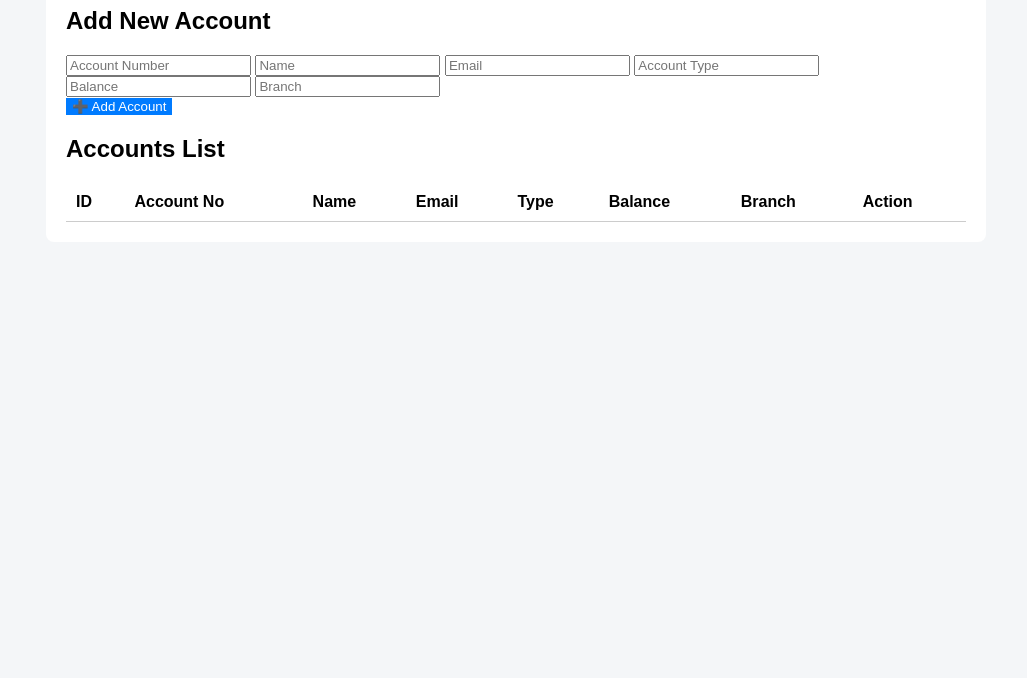
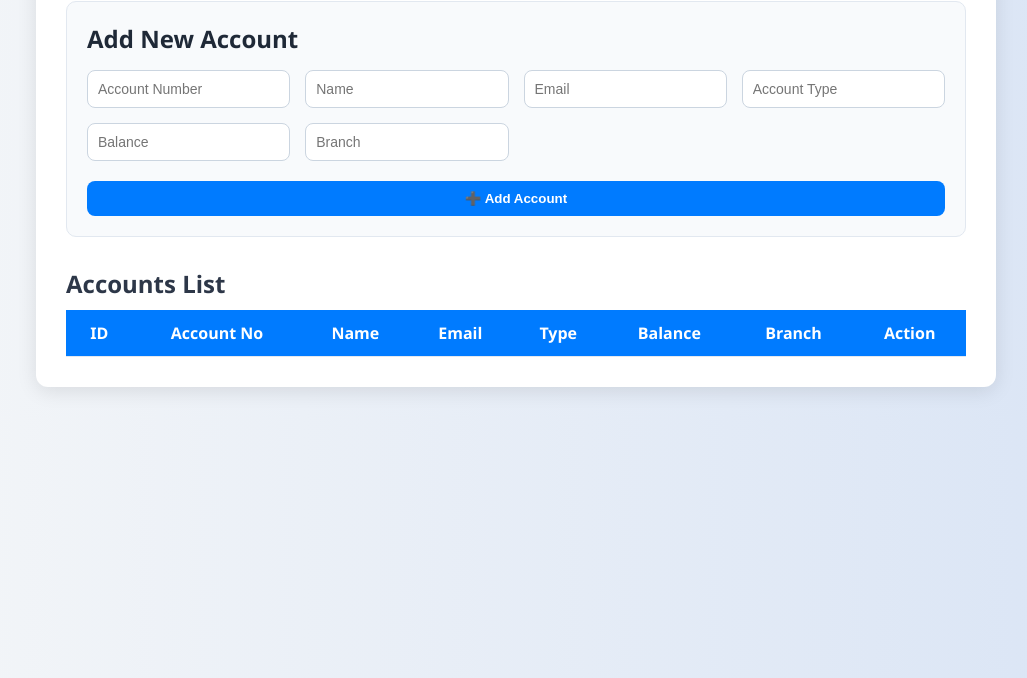
Before and after one commit to AnkitMahant/Bank-Management-Frontend, a plain HTML site: page index.html in a window 1280 px wide. Shown: the part 122-800 px from the top of the page, without its empty margins (124-1151 px from the left). Drawn offline with Linux system fonts and the light colour scheme; no server answers.

Commit message:
Update style.css

```diff
--- a/style.css
+++ b/style.css
@@ -1,39 +1,92 @@
-body {
-  font-family: Arial, sans-serif;
-  background: #f4f6f8;
-  padding: 20px;
+/* Reset and base */
+* {
+  margin: 0;
+  padding: 0;
+  box-sizing: border-box;
 }
 
+body {
+  font-family: 'Segoe UI', sans-serif;
+  background: linear-gradient(to right, #f4f6f8, #d9e4f5);
+  padding: 30px;
+  color: #333;
+}
+
+/* Container styling */
 .container {
-  max-width: 900px;
+  max-width: 960px;
   margin: auto;
   background: white;
-  padding: 20px;
-  border-radius: 8px;
+  padding: 30px;
+  border-radius: 12px;
+  box-shadow: 0 4px 20px rgba(0, 0, 0, 0.1);
 }
 
+/* Headings */
 h1 {
   text-align: center;
+  margin-bottom: 20px;
+  color: #2c3e50;
 }
 
-.form {
-  display: flex;
-  flex-wrap: wrap;
-  gap: 10px;
+/* Form section */
+.form-card {
+  background: #f8fafc;
+  padding: 20px;
+  border: 1px solid #e2e8f0;
+  border-radius: 10px;
+  margin-bottom: 30px;
+}
+
+.form-card h2 {
+  margin-bottom: 15px;
+  color: #1f2937;
+}
+
+.form-grid {
+  display: grid;
+  grid-template-columns: repeat(auto-fill, minmax(160px, 1fr));
+  gap: 15px;
   margin-bottom: 20px;
 }
 
-.form input, .form button {
+.form-grid input {
   padding: 10px;
-  flex: 1;
-  min-width: 150px;
+  border: 1px solid #cbd5e0;
+  border-radius: 8px;
+  font-size: 14px;
+  transition: border 0.3s;
 }
 
+.form-grid input:focus {
+  border-color: #007bff;
+  outline: none;
+}
+
+/* Buttons */
 button {
+  padding: 10px 20px;
+  font-weight: bold;
+  border-radius: 8px;
+  border: none;
   cursor: pointer;
+  transition: background 0.3s;
+}
+
+.btn-add {
   background: #007bff;
   color: white;
-  border: none;
+  width: 100%;
+}
+
+.btn-add:hover {
+  background: #0056b3;
+}
+
+/* Table styling */
+.table-container h2 {
+  margin-bottom: 10px;
+  color: #2d3748;
 }
 
 table {
@@ -42,12 +95,44 @@ table {
   margin-top: 10px;
 }
 
-th, td {
-  padding: 10px;
-  text-align: left;
-  border-bottom: 1px solid #ccc;
+thead {
+  background: #007bff;
+  color: white;
 }
 
-button.delete {
+th, td {
+  padding: 12px 15px;
+  text-align: center;
+  border-bottom: 1px solid #e2e8f0;
+}
+
+tr:nth-child(even) {
+  background: #f9fafb;
+}
+
+/* Action buttons */
+.action-btn {
+  padding: 6px 12px;
+  border-radius: 6px;
+  border: none;
+  color: white;
+  font-size: 0.9rem;
+  cursor: pointer;
+}
+
+.edit-btn {
+  background-color: #ffc107;
+}
+
+.edit-btn:hover {
+  background-color: #e0a800;
+}
+
+.delete-btn {
   background-color: #dc3545;
+  margin-left: 5px;
 }
+
+.delete-btn:hover {
+  background-color: #c82333;
+}
```
